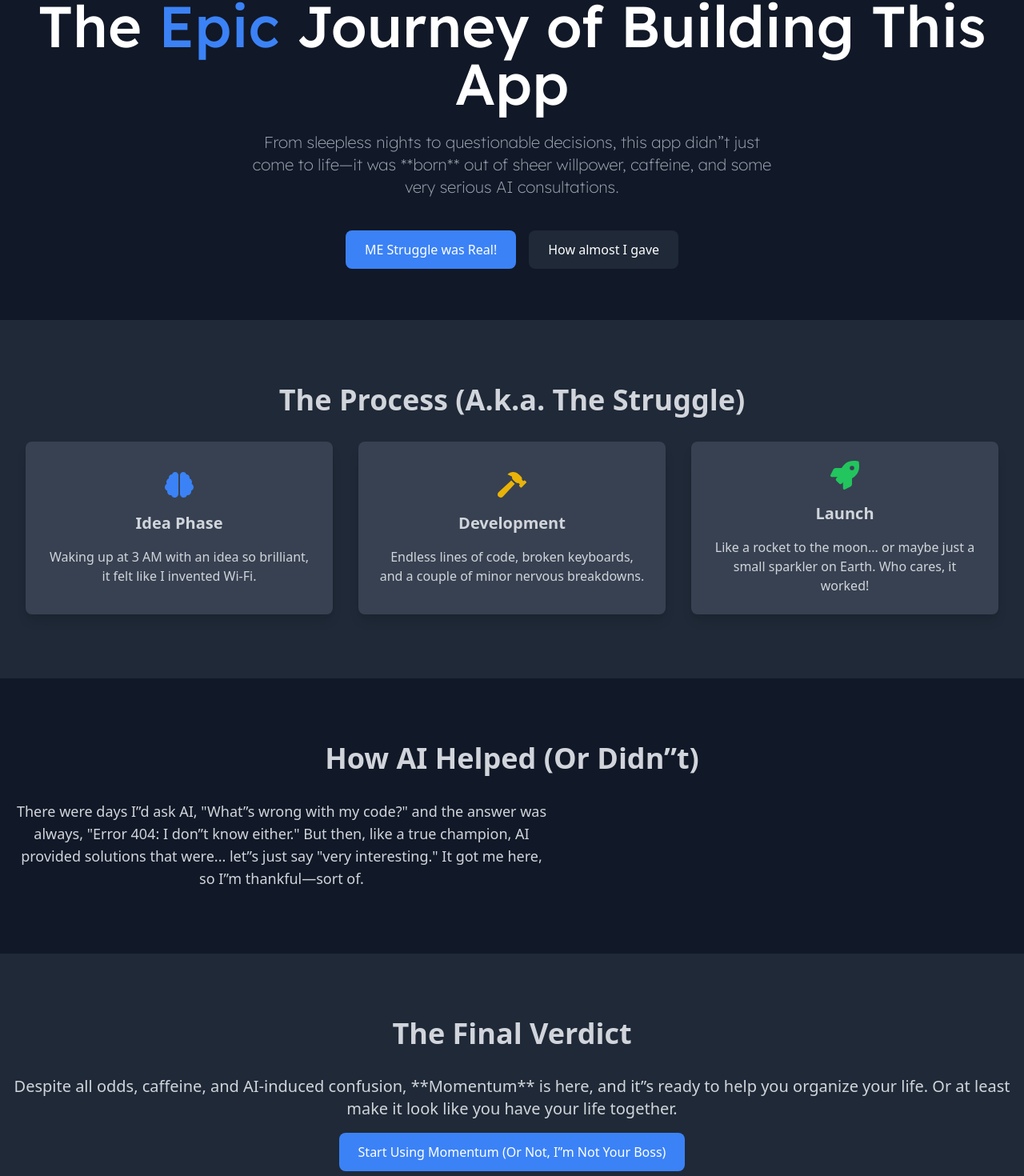
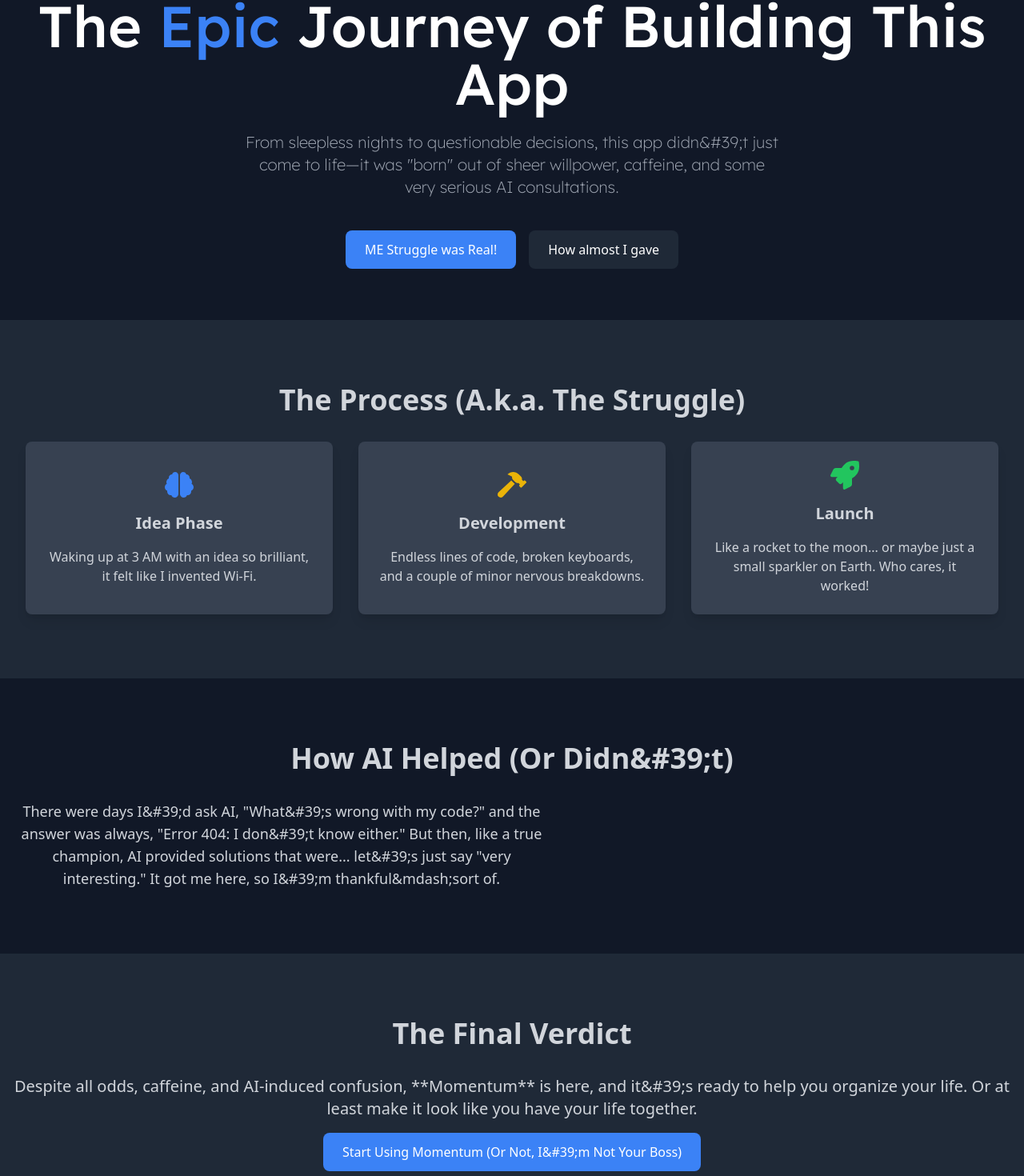
Before and after one commit to SiliconGit/Momentum, a Next.js app: page /about in a window 1280 px wide. Shown: the part 144-1614 px from the top of the page at 80% size. Built offline with nearby package versions, Linux system fonts and the light colour scheme.

Commit message:
Momentum Initialized for launch

```diff
--- a/app/about/page.tsx
+++ b/app/about/page.tsx
@@ -1,7 +1,7 @@
 import { FaBrain, FaHammer, FaRocket } from "react-icons/fa";
 import Link from "next/link";
 
-const About: React.FC = () => {
+export default function About() {
   return (
     <div className="text-white min-h-screen flex flex-col bg-gray-900">
       {/* Hero Section */}
@@ -11,9 +11,9 @@
           This App
         </h1>
         <p className="text-gray-400 text-base sm:text-lg md:text-xl max-w-2xl mb-10 lexend-200">
-          From sleepless nights to questionable decisions, this app didn&rdquo;t
-          just come to life—it was **born** out of sheer willpower, caffeine,
-          and some very serious AI consultations.
+          From sleepless nights to questionable decisions, this app
+          didn&amp;#39;t just come to life—it was "born" out of sheer willpower,
+          caffeine, and some very serious AI consultations.
         </p>
         <div className="flex flex-col sm:flex-row space-y-4 sm:space-x-4 justify-center sm:space-y-0">
           <Link href="#process">
@@ -68,14 +68,15 @@
       {/* AI Collaboration Section */}
       <section id="ai" className="py-20 bg-gray-900 text-center text-gray-300">
         <h2 className="text-3xl sm:text-4xl font-bold mb-8">
-          How AI Helped (Or Didn&rdquo;t)
+          How AI Helped (Or Didn&amp;#39;t)
         </h2>
         <p className="text-base sm:text-lg mx-4 max-w-2xl">
-          There were days I&rdquo;d ask AI, "What&rdquo;s wrong with my code?"
-          and the answer was always, "Error 404: I don&rdquo;t know either." But
-          then, like a true champion, AI provided solutions that were...
-          let&rdquo;s just say "very interesting." It got me here, so I&rdquo;m
-          thankful—sort of.
+          There were days I&amp;#39;d ask AI, &quot;What&amp;#39;s wrong with my
+          code?&quot; and the answer was always, &quot;Error 404: I
+          don&amp;#39;t know either.&quot; But then, like a true champion, AI
+          provided solutions that were... let&amp;#39;s just say &quot;very
+          interesting.&quot; It got me here, so I&amp;#39;m
+          thankful&amp;mdash;sort of.
         </p>
       </section>
 
@@ -89,17 +90,15 @@
         </h2>
         <p className="text-lg sm:text-xl mb-4 mx-4">
           Despite all odds, caffeine, and AI-induced confusion, **Momentum** is
-          here, and it&rdquo;s ready to help you organize your life. Or at least
-          make it look like you have your life together.
+          here, and it&amp;#39;s ready to help you organize your life. Or at
+          least make it look like you have your life together.
         </p>
         <button className="bg-blue-500 hover:bg-blue-600 text-white py-3 px-6 rounded-lg font-medium">
           <Link href="/todo">
-            Start Using Momentum (Or Not, I&rdquo;m Not Your Boss)
+            Start Using Momentum (Or Not, I&amp;#39;m Not Your Boss)
           </Link>
         </button>
       </section>
     </div>
   );
-};
-
-export default About;
+}
--- a/app/page.tsx
+++ b/app/page.tsx
@@ -3,7 +3,7 @@
 import { AiFillPhone } from "react-icons/ai";
 import Link from "next/link";
 
-const Home: React.FC = () => {
+export default function Home() {
   return (
     <div className="text-white min-h-screen flex flex-col">
       {/* Hero Section */}
@@ -61,7 +61,7 @@
         <div className="flex flex-wrap justify-center gap-8 px-4 sm:px-8 lexend-400">
           <div className="bg-gray-700 p-6 rounded-lg shadow-lg max-w-md">
             <p>
-              "This app has changed the way I organize my day. It&rdquo;s super
+              "This app has changed the way I organize my day. It's super
               intuitive and easy to use!"
             </p>
             <h3 className="text-xl font-semibold mt-4">John Doe</h3>
@@ -151,6 +151,4 @@
       </section>
     </div>
   );
-};
-
-export default Home;
+}
```
